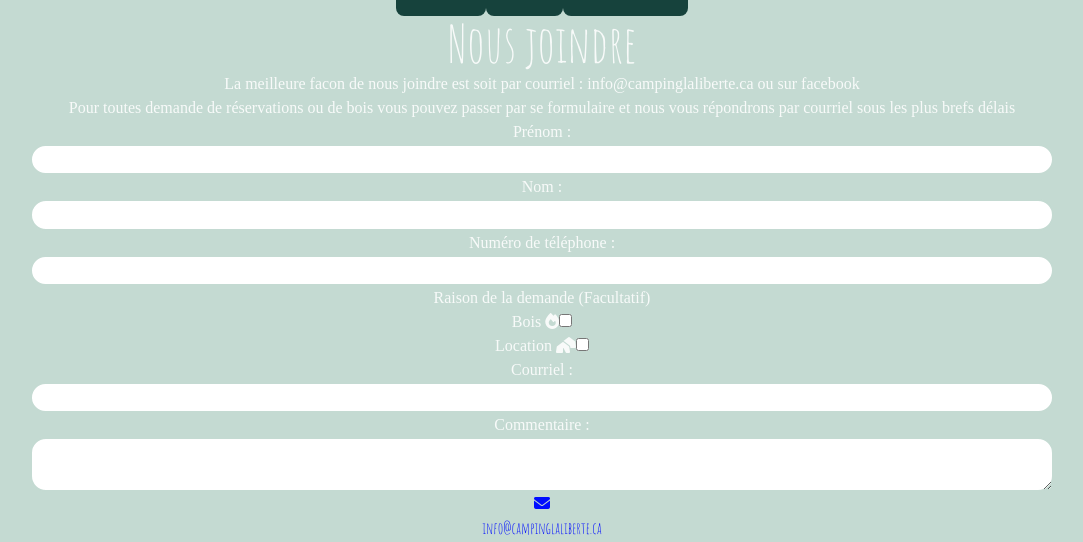
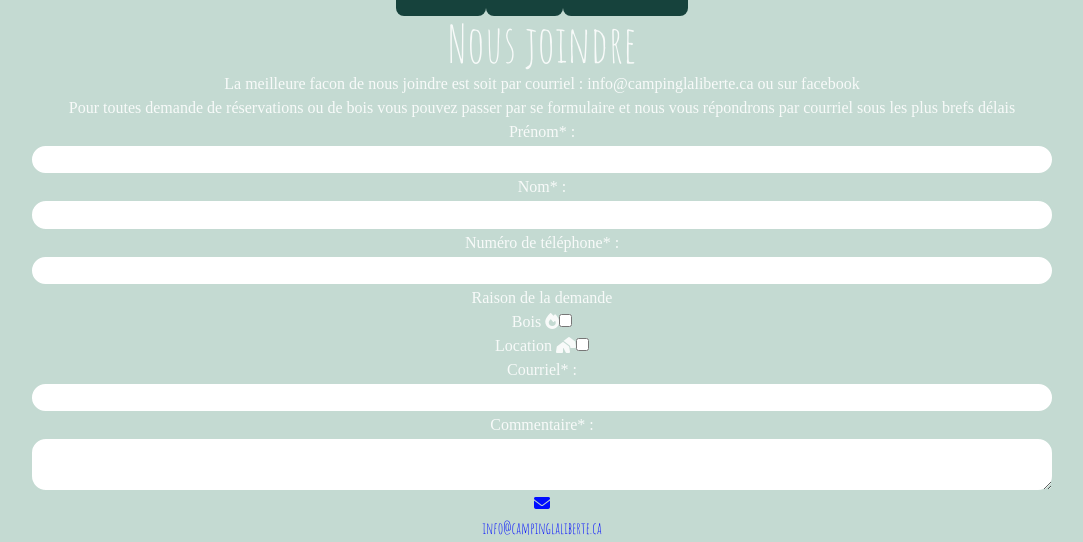
Before and after one commit to DragoQC/Campinglaliberte.ca, a React (Vite) app: page /Contact in a window 1280 px wide. Shown: the part 1126-1668 px from the top of the page, without its empty margins (98-1181 px from the left). Built offline with nearby package versions, Linux system fonts and the light colour scheme; a web font is replaced by a local one.

Commit message:
fix error messages

```diff
--- a/src/pages/Contact.tsx
+++ b/src/pages/Contact.tsx
@@ -1,6 +1,7 @@
 import { useEffect, useState } from "react";
 import { useOutletContext, useNavigate } from "react-router-dom";
 import "../css/contact.css";
+import { render } from "react-dom";
 
 
 function Contact() {
@@ -11,13 +12,66 @@ function Contact() {
     phone: "",
     comment:""
   })
-  const [errors, set_errors] = useState<{ fn?: string; ln?: string; email?: string; phone?: string }>({});
+  const [form_errors, set_form_errors] = useState({
+    fn: "",
+    ln: "",
+    email: "",
+    phone: "",
+    comment: ""
+  });
 
   function handle_change(event: React.ChangeEvent<HTMLInputElement|HTMLTextAreaElement>){
     set_form_data({
       ...form_data,
       [event.target.id]: event.target.value,  // Dynamically update form data based on input id
     });
+  }
+  function render_error(error_message:string|undefined){
+    if(error_message){
+      return <div className="text-red-600 ">{error_message}<span className="text-red-400 animate-pulse whitespace-nowrap"> !</span></div>
+    }else{
+      return null;
+    }
+  }
+  function validate_form(){
+    let is_valid: boolean = true;
+    let error_list:any = {};
+    if(!form_data.fn.trim()){
+      error_list.fn = "Prénom requis"
+    }
+    if(!form_data.ln.trim()){
+      error_list.ln = "Nom requis"
+    }
+    if(!form_data.phone.trim()){
+      error_list.phone = "Le numéro de téléphone est requis"
+    }
+    if(!form_data.email.trim()){
+      error_list.email = "Le courriel est requis pour que nous puissions communiquer avec vous"
+    }else if (!/\S+@\S+\.\S+/.test(form_data.email)) {
+      error_list.email = "Le courriel n'a pas la bonne forme.";
+    }
+    if(!form_data.comment.trim()){
+      error_list.comment = "Laissez nous la raison de votre demande"
+    }
+    if (Object.keys(error_list).length > 0) {
+      set_form_errors(error_list);
+      return false;
+    } else {
+      set_form_errors({
+        fn: "",
+        ln: "",
+        email: "",
+        phone: "",
+        comment: "",
+      });
+      return true;
+    }
+  }
+  function handle_submit(event: React.FormEvent<HTMLFormElement>){
+    event.preventDefault();
+    if(validate_form()){
+
+    }
   }
 
   return (
@@ -29,27 +83,27 @@ function Contact() {
       </div>
 
       <section className="w-[90%] mx-auto bg-[#E9EFEC] bg-opacity-60 p-4 gap-3 rounded-xl xl:w-[80%] lg:w-[70%] ">
-        <form action="" className=" grid grid-cols-12 row-span-3 gap-3 justify-start w-full relative">
+        <form action="" className=" grid grid-cols-12 row-span-3 gap-3 justify-start w-full relative" onSubmit={handle_submit}>
           <div className="input_container flex flex-col col-span-5 h-fit row-start-1 text-start">
-            <label htmlFor="fn">Prénom : </label>
+            <label htmlFor="fn">Prénom<span className="text-red-600">*</span> : </label>
             <input type="text" className="fn" id="fn" value={form_data.fn} onChange={handle_change}/>
-            <div className="form_error"></div>
+            {render_error(form_errors.fn)}
           </div>
 
           <div className="input_container row-start-2 col-span-5 text-start">
-            <label htmlFor="ln">Nom : </label>
+            <label htmlFor="ln">Nom<span className="text-red-600">*</span> : </label>
             <input type="text" className="ln" id="ln" value={form_data.ln} onChange={handle_change}/>
-            <div className="form_error"></div>
+            {render_error(form_errors.ln)}
           </div>
 
           <div className="input_container row-start-3 col-span-5 text-start col-start-1">
-            <label htmlFor="phone">Numéro de <span className="whitespace-nowrap">téléphone : </span></label>
+            <label htmlFor="phone">Numéro de <span className="whitespace-nowrap">téléphone<span className="text-red-600">*</span> : </span></label>
             <input type="text" className="phone" id="phone" value={form_data.phone} onChange={handle_change}/>
-            <div className="form_error"></div>
+            {render_error(form_errors.phone)}
           </div>
 
           <div className="input_container row-start-2 col-start-6 col-span-2 row-span-2 max-md:row-start-4 max-md:col-start-8 max-md:col-span-4">
-            <div>Raison de la demande (Facultatif)</div>
+            <div>Raison de la demande</div>
             <div className="flex flex-col gap-2">
               <div>
                 <label htmlFor="wood" className="text-end">Bois <i className="fa-solid fa-fire my-auto mr-2"></i></label>
@@ -64,15 +118,15 @@ function Contact() {
 
 
           <div className="input_container row-start-4 col-span-6 text-start">
-            <label htmlFor="email">Courriel : </label>
+            <label htmlFor="email">Courriel<span className="text-red-600">*</span> : </label>
             <input type="text" className="email" id="email" value={form_data.email} onChange={handle_change}/>
-            <div className="form_error"></div>
+            {render_error(form_errors.email)}
           </div>
 
           <div className="input_container row-start-5 col-span-6 text-start max-md:col-span-7 col-start-1">
-            <label htmlFor="comment">Commentaire : </label>
+            <label htmlFor="comment">Commentaire<span className="text-red-600">*</span> : </label>
             <textarea name="comment" className="min-h-32" id="comment" value={form_data.comment} onChange={handle_change}></textarea>
-            <div className="form_error"></div>
+            {render_error(form_errors.comment)}
           </div>
 
           <div className="col-span-5 col-start-8 row-start-1 row-span-3 max-md:col-start-7 max-md:col-span-6 bg-[#C4DAD2] p-4 rounded-xl">
```
